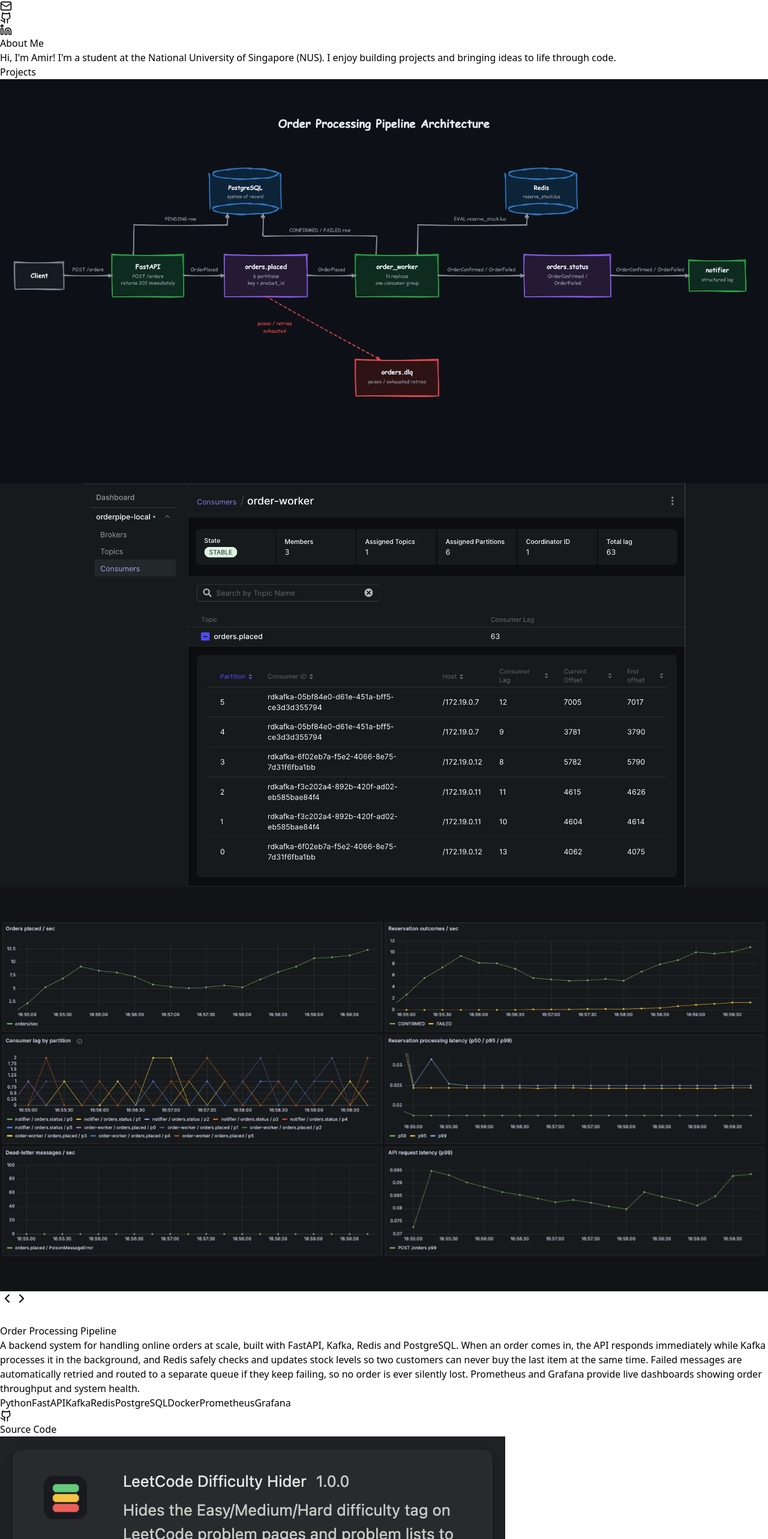
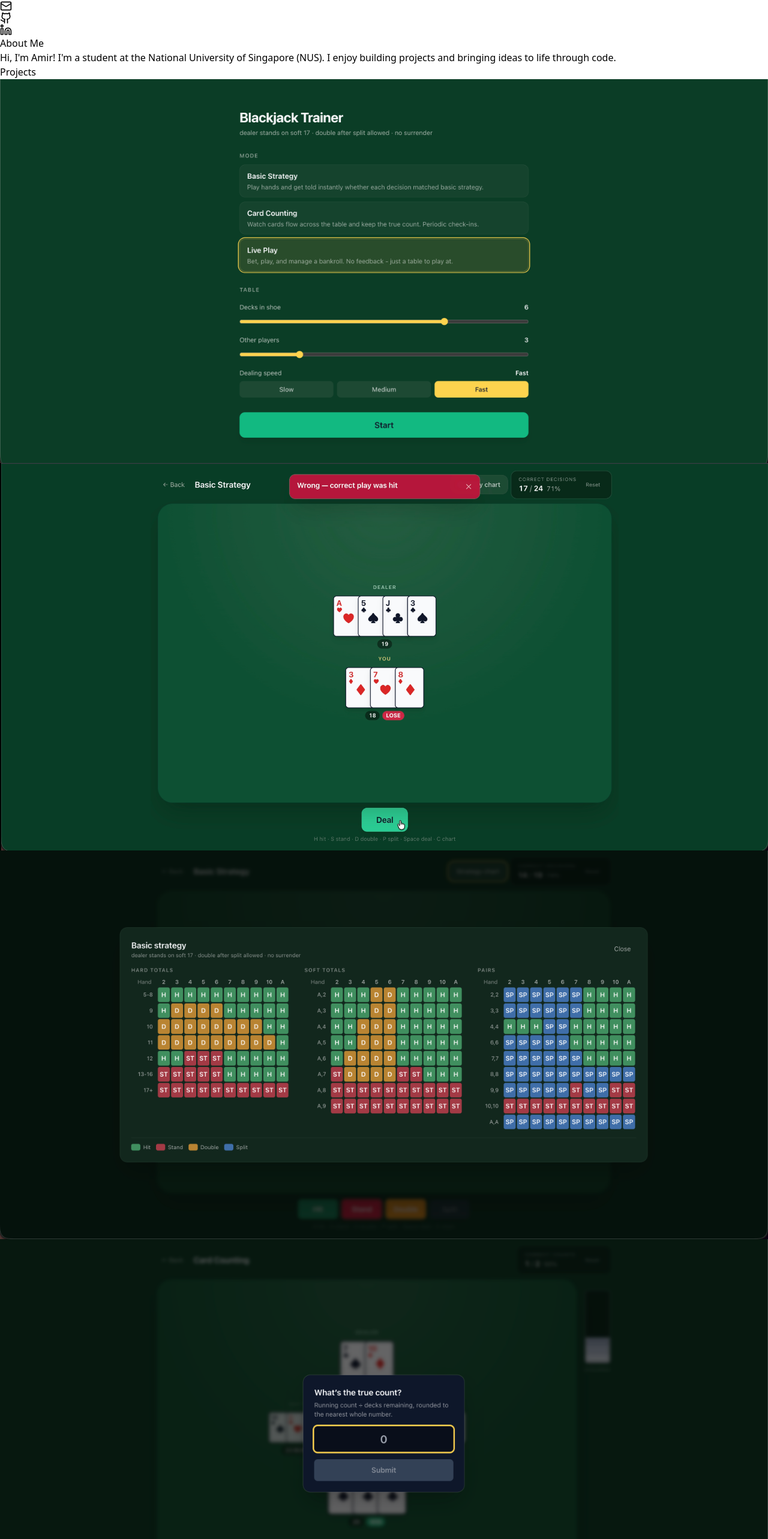
Before and after one commit to amirshah07/Portfolio, a React (Vite) app: page / in a window 1280 px wide. Shown: the part 192-2758 px from the top of the page at 60% size. Built offline with nearby package versions, Linux system fonts and the light colour scheme.

Commit message:
added blackjack trainer project to projects

```diff
--- a/src/data/portfolio.ts
+++ b/src/data/portfolio.ts
@@ -83,6 +83,22 @@ export const portfolioData: PortfolioData = {
         "/images/projects/order-pipeline/image3.png"
       ],
       githubLink: "https://github.com/amirshah07/order-processing-pipeline"
+    },
+    {
+      id: 7,
+      title: "Blackjack Trainer",
+      description: "Blackjack Trainer is a browser-based tool for practising blackjack across three modes. Basic Strategy grades every decision against the correct play and tracks accuracy, Card Counting deals hands at speed and quizzes you periodically on the true count, and Live Play is a no-feedback table with chip betting and bankroll management. Shoe size, table occupancy and dealing speed are configurable, with a strategy chart available at any time.",
+      technologies: ["Next.js", "React", "TypeScript", "Tailwind CSS"],
+      images: [
+        "/images/projects/blackjack-trainer/image1.png",
+        "/images/projects/blackjack-trainer/image2.png",
+        "/images/projects/blackjack-trainer/image3.png",
+        "/images/projects/blackjack-trainer/image4.png",
+        "/images/projects/blackjack-trainer/image5.png",
+        "/images/projects/blackjack-trainer/image6.png"
+      ],
+      liveLink: "https://blackjack-training-webapp.vercel.app/",
+      githubLink: "https://github.com/amirshah07/blackjack-trainer"
     }
   ],
 
```
